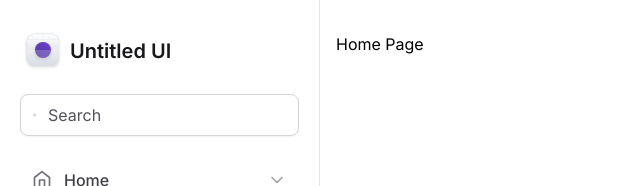
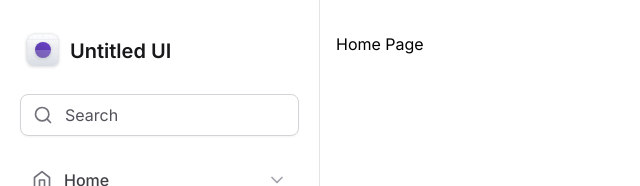
Before and after one commit to filliperomero/tailwind-dashboard, a Next.js app: page / in a window 1280 px wide. Shown: the top 186 px of the page, without its empty margins (0-640 px from the left). Built offline with nearby package versions, Linux system fonts and the light colour scheme.

Commit message:
Refactor Input component to use composite pattern

```diff
--- /dev/null
+++ b/src/components/Input.tsx
@@ -0,0 +1,29 @@
+import { ComponentProps } from 'react'
+
+type InputPrefixProps = ComponentProps<'div'>
+
+export function Prefix(props: InputPrefixProps) {
+  return <div {...props} />
+}
+
+type InputControlProps = ComponentProps<'input'>
+
+export function Control(props: InputControlProps) {
+  return (
+    <input
+      className="mx-1 flex-1 border-0 bg-transparent p-0 text-zinc-900 placeholder-zinc-600"
+      {...props}
+    />
+  )
+}
+
+export type InputRootProps = ComponentProps<'div'>
+
+export function Root(props: InputRootProps) {
+  return (
+    <div
+      className="flex w-full items-center gap-2 rounded-lg border border-zinc-300 px-3 py-2 shadow-sm"
+      {...props}
+    />
+  )
+}
--- a/src/components/Sidebar/index.tsx
+++ b/src/components/Sidebar/index.tsx
@@ -5,20 +5,19 @@
 import { NavItem } from './MainNavigation/NavItem'
 import { UsedSpaceWidget } from './UsedSpaceWidget'
 import { Profile } from './Profile'
+import * as Input from '../Input'
 
 export function Sidebar() {
   return (
     <aside className="flex flex-col gap-6 border-r border-zinc-200 px-5 py-8">
       <Logo />
 
-      <div className="flex w-full items-center gap-2 rounded-lg border border-zinc-300 px-3 py-2 shadow-sm">
-        <Search className="h-5 w-5 text-zinc-500" />
-        <input
-          type="text"
-          className="mx-1 flex-1 border-0 bg-transparent p-0 text-zinc-900 placeholder-zinc-600"
-          placeholder="Search"
-        />
-      </div>
+      <Input.Root>
+        <Input.Prefix>
+          <Search className="h-5 w-5 text-zinc-500" />
+        </Input.Prefix>
+        <Input.Control placeholder="Search" type="text" />
+      </Input.Root>
 
       <MainNavigation />
 
```
